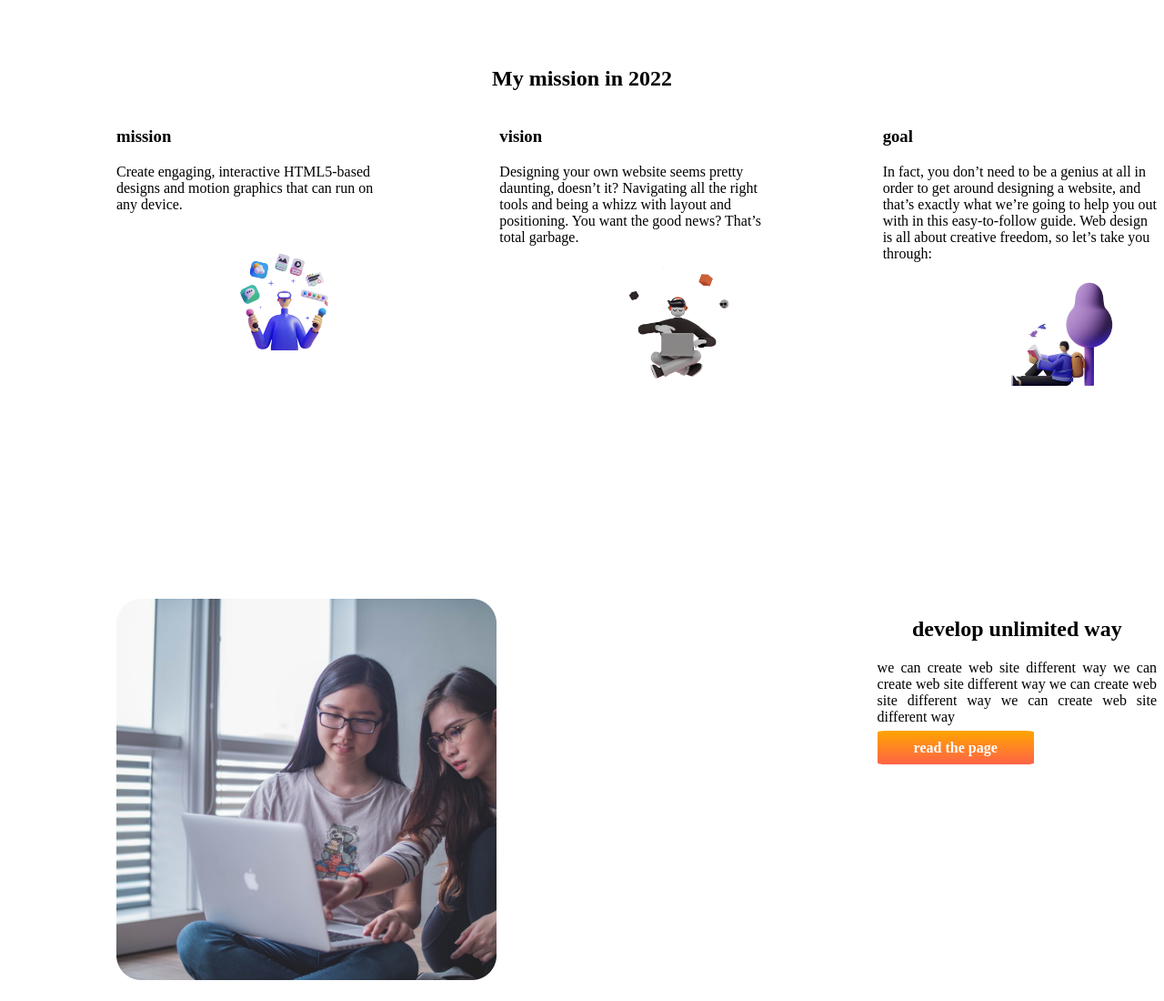
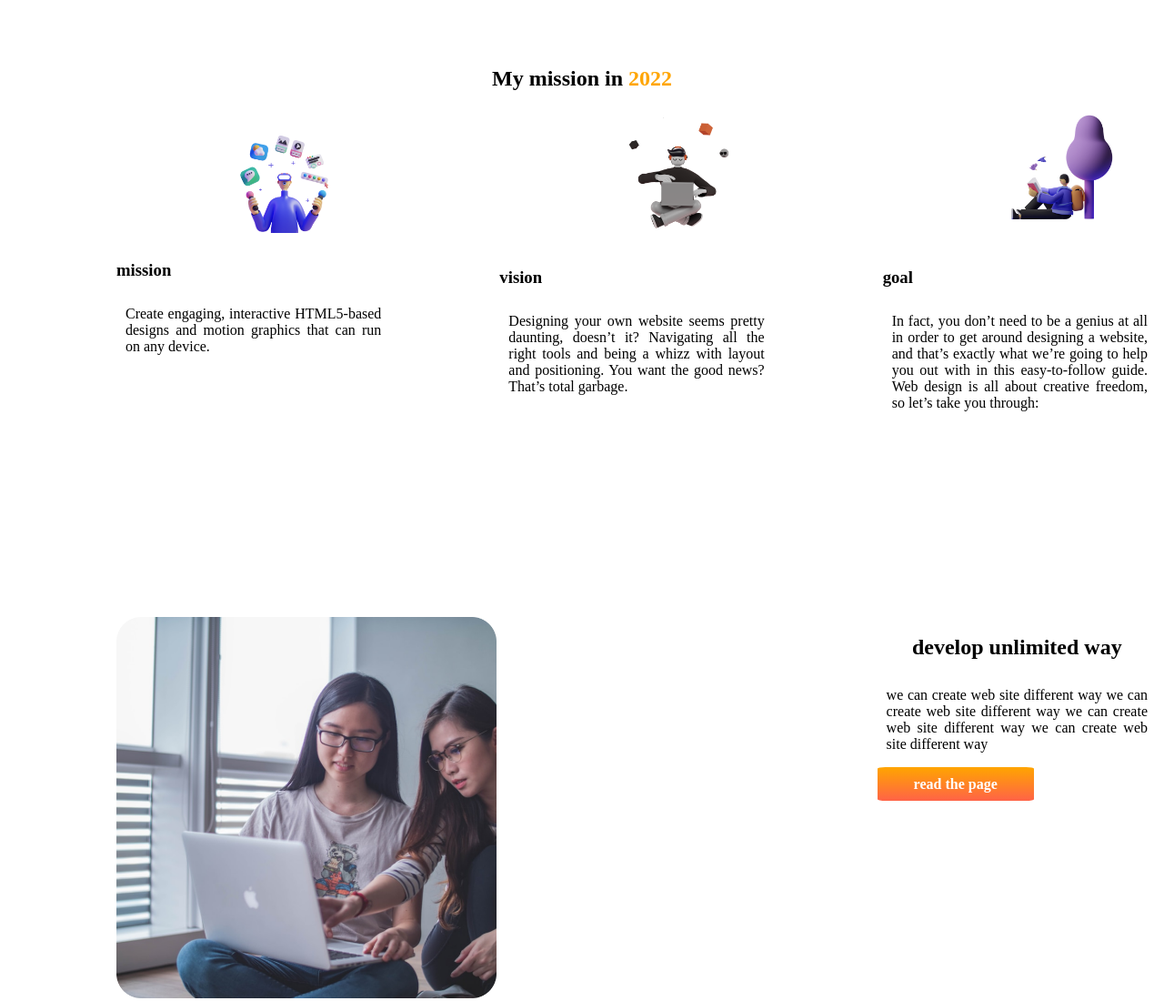
Before and after one commit to musfecur/web-developer-mission-2022, a plain HTML site: page index.html in a window 1280 px wide. Shown: the part 680-1780 px from the top of the page at 91% size. Drawn offline with Linux system fonts and the light colour scheme.

Commit message:
first assignment added

```diff
--- a/index.html
+++ b/index.html
@@ -14,9 +14,10 @@
         <div class="half-width">
             <div class="design-item">
                 <h1>stay focus on</h1>
-                <h1>mission 2022</h1>
+                <h1><span class="orange-color"> mission 2022</span></h1>
             </div>
-            <p> this's musfecur rahman. i want to become a complete web developer.it's my ambition by 2022 and i think
+            <p class="left-align"> this's musfecur rahman. i want to become a complete web developer.it's my ambition by
+                2022 and i think
                 thati'll be able to be a web developer.
 
             </p>
@@ -32,33 +33,36 @@
     </section>
     <section>
         <h2>
-            My mission in 2022
+            My mission in <span class="orange-color">2022</span>
         </h2>
         <div class="flexible-container">
             <div class="half-width">
-                <p>
+                <img class="half-width" src="images/illustrator-1.png" alt="">
                 <h3>mission</h3>
+                <p class="left-align">
                     Create engaging, interactive HTML5-based designs and motion graphics that can run on any device.
                 </p>
-                <img class="half-width" src="images/illustrator-1.png" alt="">
+
             </div>
             <div class="half-width">
-                <p>
+                <img class="half-width" src="images/illustrator-2.png" alt="">
                 <h3> vision</h3>
+                <p class="left-align">
                     Designing your own website seems pretty daunting, doesn’t it? Navigating all the right tools and
                     being a
                     whizz with layout and positioning. You want the good news? That’s total garbage.
                 </p>
-                <img class="half-width" src="images/illustrator-2.png" alt="">
+
             </div>
             <div class="half-width">
-                <p>
+                <img class="half-width" src="images/illustrator-3.png" alt="">
                 <h3>goal</h3>
+                <p class="left-align">
                     In fact, you don’t need to be a genius at all in order to get around designing a website, and that’s
                     exactly what we’re going to help you out with in this easy-to-follow guide. Web design is all about
                     creative freedom, so let’s take you through:
                 </p>
-                <img class="half-width" src="images/illustrator-3.png" alt="">
+
             </div>
         </div>
     </section>
@@ -68,7 +72,8 @@
         </div>
         <div class="half-width">
             <h2>develop unlimited way</h2>
-            <p>we can create web site different way we can create web site different way we can create web site
+            <p class="left-align">we can create web site different way we can create web site different way we can
+                create web site
                 different way we can create web site different way</p>
             <a class="link-button" target="_blank" href="https://web.facebook.com/MusfecurRahman.Roman">read the
                 page</a>
@@ -79,7 +84,7 @@
             <h1>
                 understand our goal community
             </h1>
-            <p>
+            <p class="left-align">
                 web development What kind of website do you want to create? A personal website might have a cleaner,
                 simpler design, while an online store requires a different set of strategies and resources.
             </p>
@@ -92,7 +97,7 @@
     </section>
     <section>
         <h2>
-            develop corona application
+            develop <span class="orange-color">corona application</span>
         </h2>
         <div class="flexible-container">
             <div>
@@ -100,7 +105,7 @@
             </div>
             <div class="half-width">
                 <h1> Be save with Gocorona</h1>
-                <p>
+                <p class="left-align">
                     For over a decade, the App Store has proved to be a safe and trusted place to discover and download
                     apps. But the App Store is more than just a storefront — it’s an innovative destination focused on
                     bringing you amazing experiences.
--- a/style.css
+++ b/style.css
@@ -7,13 +7,15 @@ h2{
 h1{
     font-size:50px;
     text-align:left;
-    color: tomato
-
 }
 .left-border{
     20px solid orange;
-}p{
+}
+p{
     text-align:justify;
+}
+.orange-color{
+    color: orange;
 }
 .flexible-container{
     display: flex;
@@ -32,6 +34,12 @@ h1{
     font-weight: 700;
     border-radius : 5%;
 }
+.left-align{
+    text-align:justify;
+    padding:10px;
+    margin-left:0;
+
+}
 .design-item{
     border-left: 5px solid tomato;
     }
```
Lines whose indentation alone changed are shown as unchanged.
